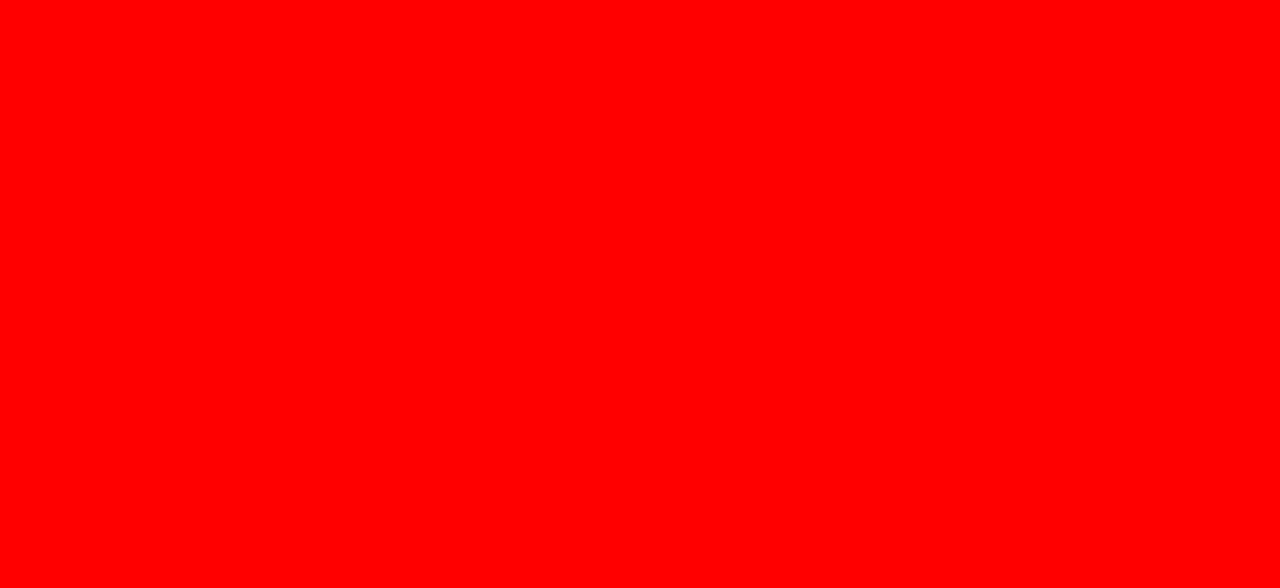
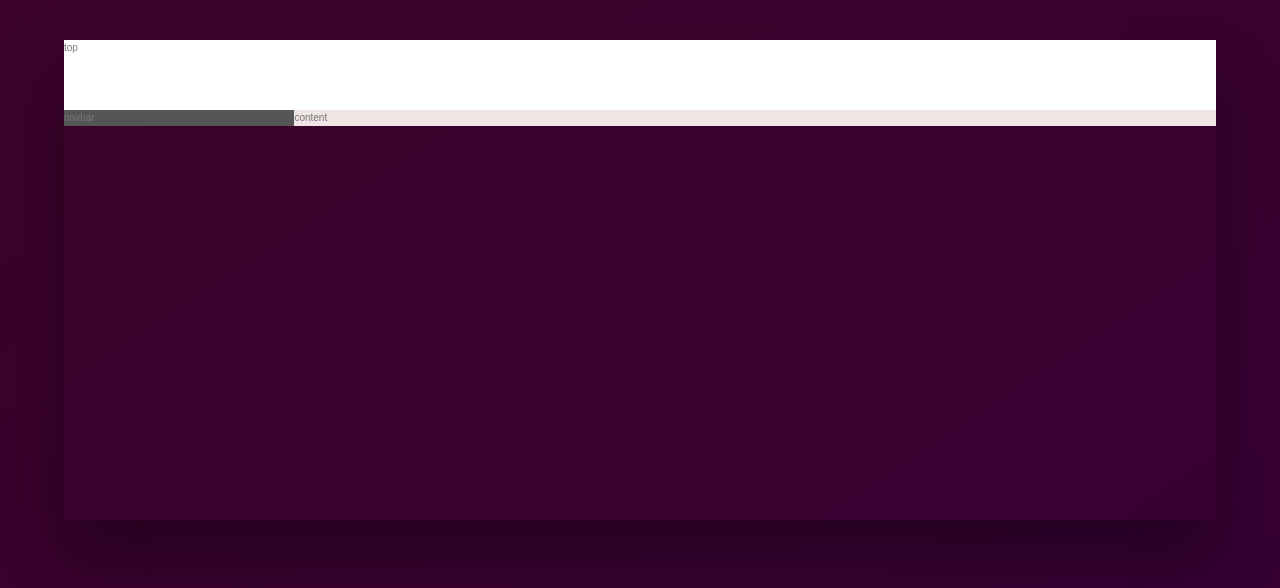
Before and after one commit to vmwhoami/Trillo, a website: page index.html in a window 1280 px wide. Drawn offline with Linux system fonts and the light colour scheme; a web font is replaced by a local one.

Commit message:
Add all the scss files and dependencies

```diff
--- a/index.html
+++ b/index.html
@@ -4,13 +4,27 @@
 <head>
     <meta charset="UTF-8">
     <meta name="viewport" content="width=device-width, initial-scale=1.0">
-    <link rel="shortcut icon" href="favicon.ico" type="image/x-icon">
+    <link href="https://fonts.googleapis.com/css2?family=Muli:ital,wght@0,200;0,600;0,800;1,300;1,700&display=swap"
+        rel="stylesheet">
+    <link rel="shortcut icon" href="img/vmlogo.svg" type="image/x-icon">
     <link rel="stylesheet" href="css/styles.css">
     <title>Trillo</title>
 </head>
 
 <body>
+    <div class="container">
+        <div class="top-section">top</div>
+        <div class="content">
+            <nav class="navbar-left">
+                navbar
+            </nav>
+            <main class="main-content">
+                content
+            </main>
+        </div>
 
+
+    </div>
 </body>
 
 </html>
--- /dev/null
+++ b/sass/_base.scss
@@ -0,0 +1,42 @@
+* {
+    margin: 0;
+    padding: 0;
+}
+
+:root {
+    --color-primary: rgb(53, 0, 53);
+    --color-primary-light: rgb(59, 3, 41);
+    --gray-light: #ddd5d5;
+    --gray-light1: #f0e5e5;
+
+
+    --gray1: #555;
+    --gray2: #666;
+    --gray3: #777;
+
+    --shadow: 0 4rem 6rem rgba(0, 0, 0, .3)
+}
+
+*,
+*::before,
+*::after {
+    box-sizing: inherit;
+    font-family: 'Muli', sans-serif;
+}
+
+
+html {
+    box-sizing: border-box;
+    font-size: 62.5%;
+
+}
+
+body {
+    background: linear-gradient(to right bottom, var(--color-primary-light),
+            var(--color-primary));
+    font-weight: 400;
+    line-height: 1.6;
+    background-repeat: no-repeat;
+    color: var(--gray3);
+    min-height: 100vh;
+}
--- /dev/null
+++ b/sass/_components.scss
@@ -0,0 +1 @@
+//////////////////////////////
--- /dev/null
+++ b/sass/_layout.scss
@@ -0,0 +1,29 @@
+.container {
+    width: 90vw;
+    min-height: 60vh;
+    margin: 4rem auto;
+    box-shadow: var(--shadow);
+}
+
+.top-section {
+    background-color: #fff;
+    width: 100%;
+    height: 7rem;
+}
+
+.content {
+    display: flex;
+}
+
+.navbar-left {
+    background-color: var(--gray1);
+    min-width: 20%;
+    flex: 0 0 20%;
+    height: 100%;
+}
+
+.main-content {
+    background-color: var(--gray-light1);
+    flex: 1;
+    height: 100%;
+}
--- a/sass/styles.scss
+++ b/sass/styles.scss
@@ -1,6 +1,3 @@
-* {
-    margin: 0;
-    padding: 0;
-    box-sizing: border-box;
-    background-color: red;
-}
+@use 'base';
+@use 'layout';
+@use 'components';
```
Also changed, not shown: css/styles.css, img/vmlogo.svg (added), 1 other file.
